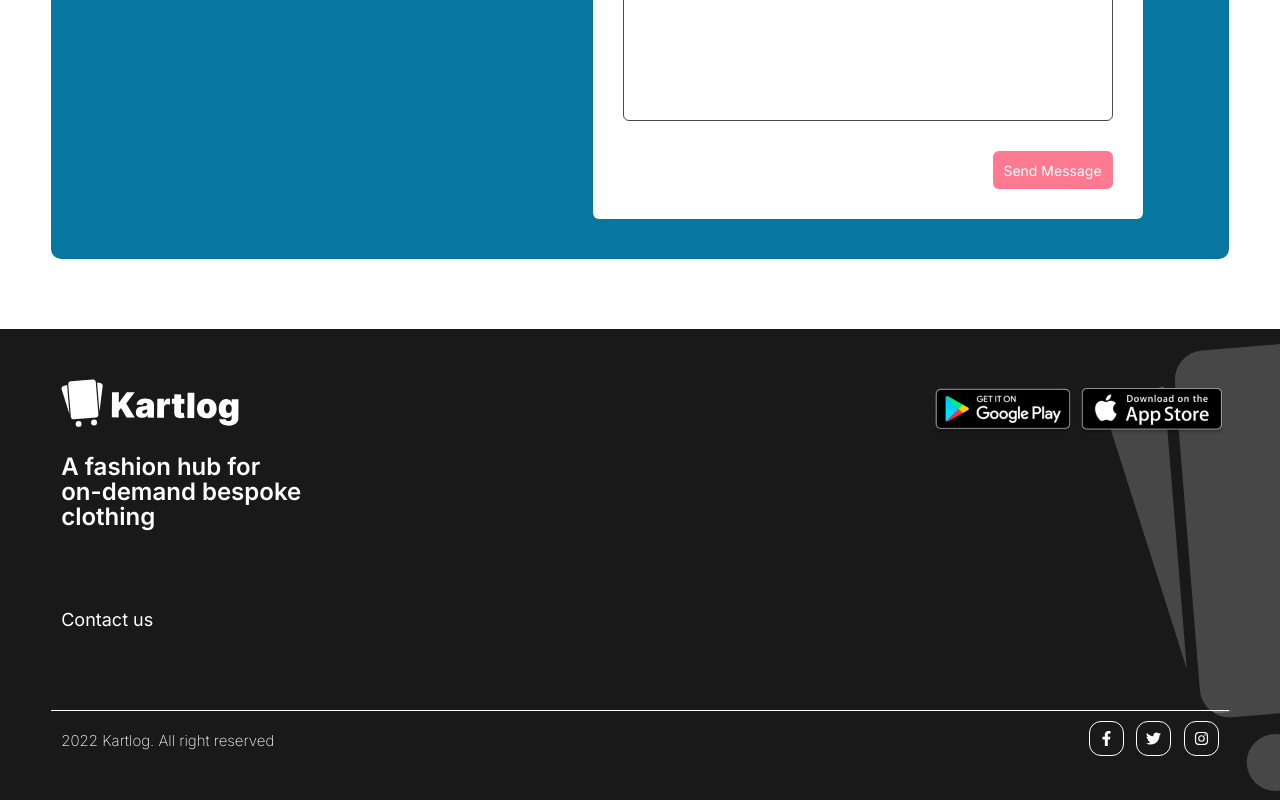
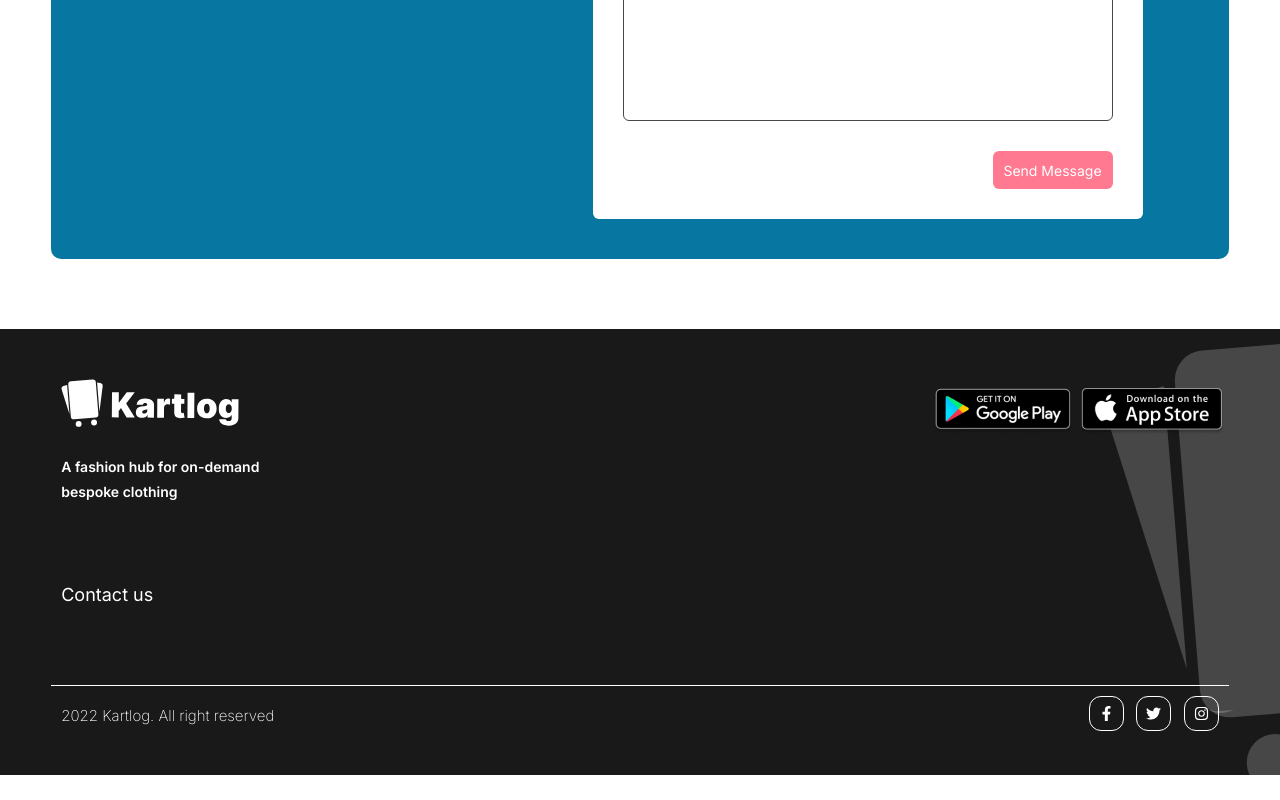
Before and after one commit to kiisi/cleanhub, a React (Create React App) app: page /contact in a window 1280 px wide. Shown: the part 571-1371 px from the top of the page. After the commit the page ends 1346 px from the top, so only its background shows below. Built offline with nearby package versions, Linux system fonts and the light colour scheme.

Commit message:
Update Footer.css

```diff
--- a/src/components/Footer/Footer.css
+++ b/src/components/Footer/Footer.css
@@ -30,7 +30,7 @@
 }
 .footer-main-p p{
     font-weight: 200;
-    font-size:2.4rem;
+    font-size:1.4rem;
     line-height:2.5rem;
     font-weight:600;
 }
```
